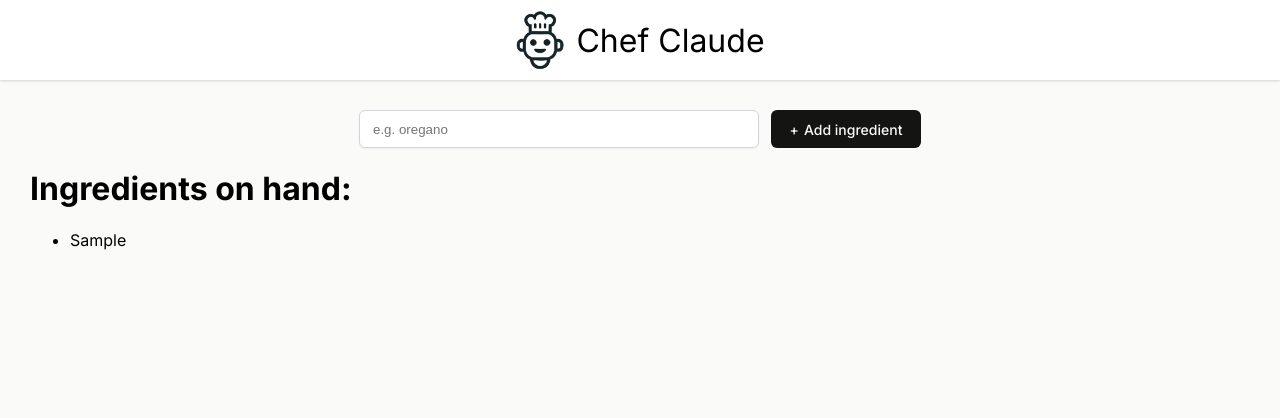
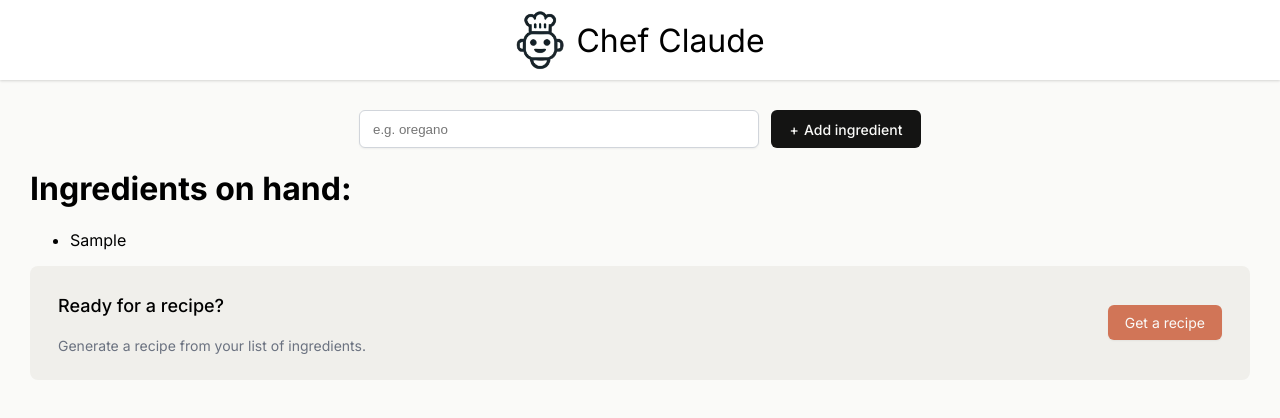
Before and after one commit to disouzam/react-course-freecodecamp-bobziroll, a React (Vite) app in the folder Chef-Claude/: page / in a window 1280 px wide. Both pictures are taken after typing "Sample" into the empty fields and a click on the button "Add ingredient". Shown: the top 418 px of the page. Built offline with nearby package versions, Linux system fonts and the light colour scheme.

Commit message:
Added a call to action - GetRecipe - component

```diff
--- /dev/null
+++ b/Chef-Claude/src/components/GetRecipe.jsx
@@ -0,0 +1,15 @@
+import React from "react";
+
+const GetRecipe = () => {
+  return (
+    <div className="get-recipe-container">
+      <div>
+        <h3>Ready for a recipe?</h3>
+        <p>Generate a recipe from your list of ingredients.</p>
+      </div>
+      <button>Get a recipe</button>
+    </div>
+  );
+};
+
+export default GetRecipe;
--- a/Chef-Claude/src/components/Main.jsx
+++ b/Chef-Claude/src/components/Main.jsx
@@ -1,5 +1,6 @@
 import { useState } from "react";
 import IngredientList from "./IngredientList";
+import GetRecipe from "./GetRecipe";
 
 const Main = () => {
   const [ingredients, setIngredients] = useState([]);
@@ -22,6 +23,7 @@
         <button>Add ingredient</button>
       </form>
       {ingredients.length > 0 && <IngredientList ingredients={ingredients} />}
+      {ingredients.length > 0 && <GetRecipe />}
     </main>
   );
 };
--- a/Chef-Claude/src/index.css
+++ b/Chef-Claude/src/index.css
@@ -66,3 +66,36 @@
 .ingredients-list {
     justify-content: center;
 }
+
+.get-recipe-container {
+    display: flex;
+    justify-content: space-between;
+    align-items: center;
+    border-radius: 8px;
+    background: #F0EFEB;
+    padding: 10px 28px;
+}
+
+.get-recipe-container h3 {
+    font-size: 1.125rem;
+    font-weight: 500;
+    line-height: 24px;
+}
+
+.get-recipe-container p {
+    color: #6B7280;
+    font-size: 0.875rem;
+    line-height: 20px;
+}
+
+.get-recipe-container button {
+    border: none;
+    border-radius: 6px;
+    background: #D17557;
+    box-shadow: 0px 1px 2px 0px rgba(0, 0, 0, 0.05);
+    color: #FAFAF8;
+    padding: 9px 17px;
+    font-family: Inter, sans-serif;
+    font-size: 0.875rem;
+    cursor: pointer;
+}
```
